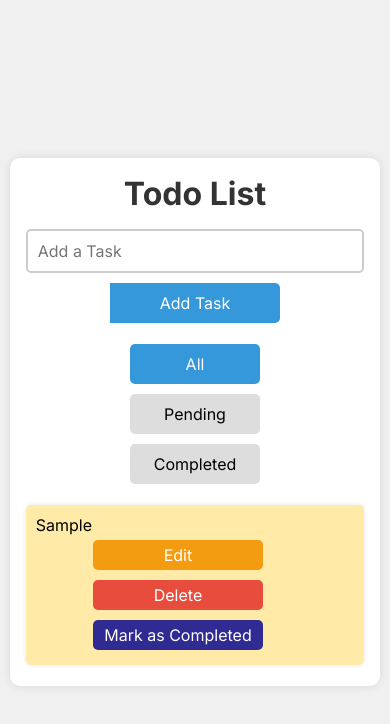
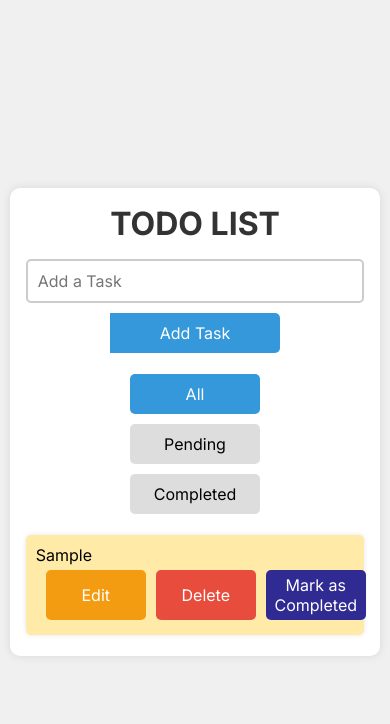
Before and after one commit to KartikLakhotiya/todo, a plain HTML site: page index.html in a window 390 px wide. Both pictures are taken after typing "Sample" into the empty fields and a click on the button "Add Task". Drawn offline with Linux system fonts and the light colour scheme.

Commit message:
modified some styles

```diff
--- a/index.html
+++ b/index.html
@@ -11,7 +11,7 @@
 
 <body>
     <div class="container">
-        <h1>Todo List</h1>
+        <h1>TODO LIST</h1>
         <div class="input-group">
             <input type="text" name="taskInput" id="taskInput" placeholder="Add a Task">
             <button id="addTask">Add Task</button>
--- a/style.css
+++ b/style.css
@@ -204,6 +204,10 @@ li {
     background-color: #c0392b;
 }
 
+li {
+    word-wrap: break-word;
+}
+
 @media (max-width: 768px) {
     .container {
         width: 95%;
@@ -241,8 +245,9 @@ li {
     .statusTask,
     .saveTask,
     .cancelTask {
-        width: 60%;
-        margin: 5px 0;
+        width: 100px;
+        margin: 5px 0 5px 10px;
+        padding: 5px;
         position: static;
     }
 
@@ -255,4 +260,8 @@ li {
         width: 100%;
         margin-bottom: 10px;
     }
+
+    .buttonContainer {
+        display: flex;
+    }
 }
```
